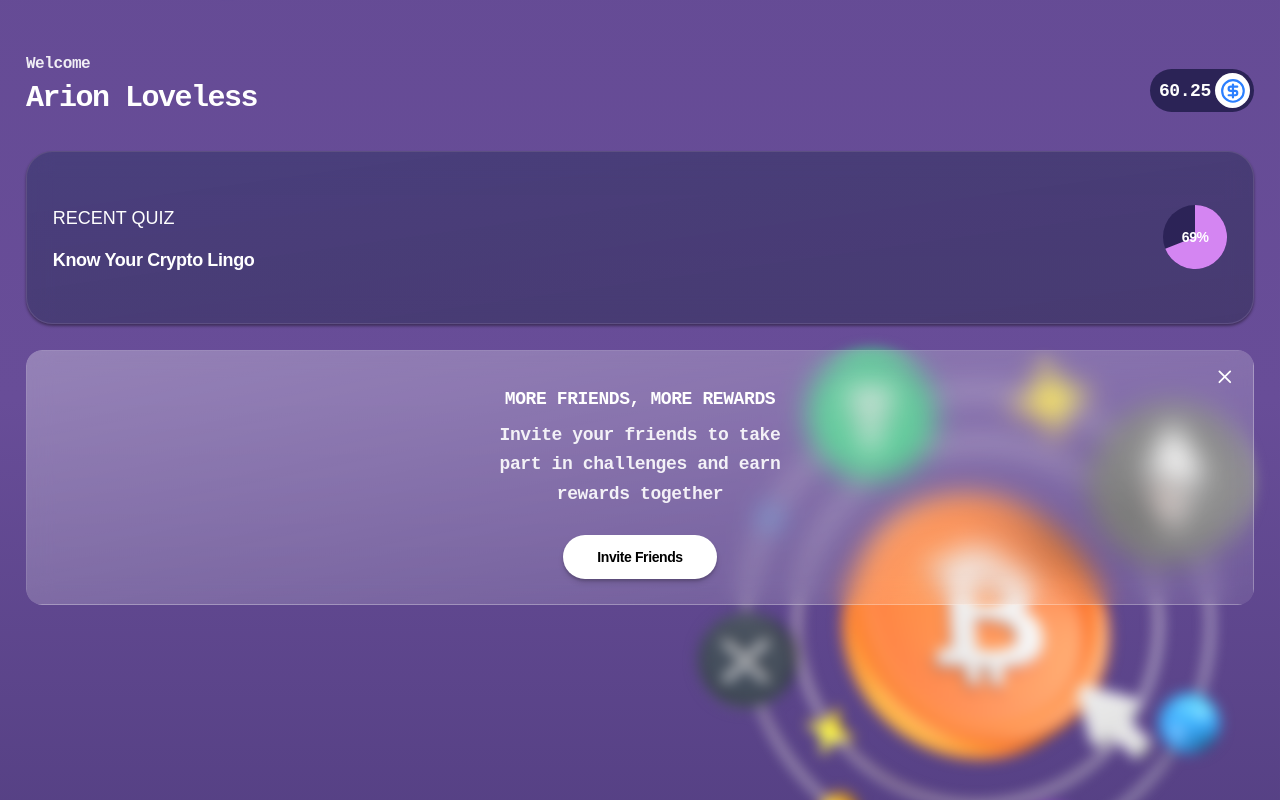
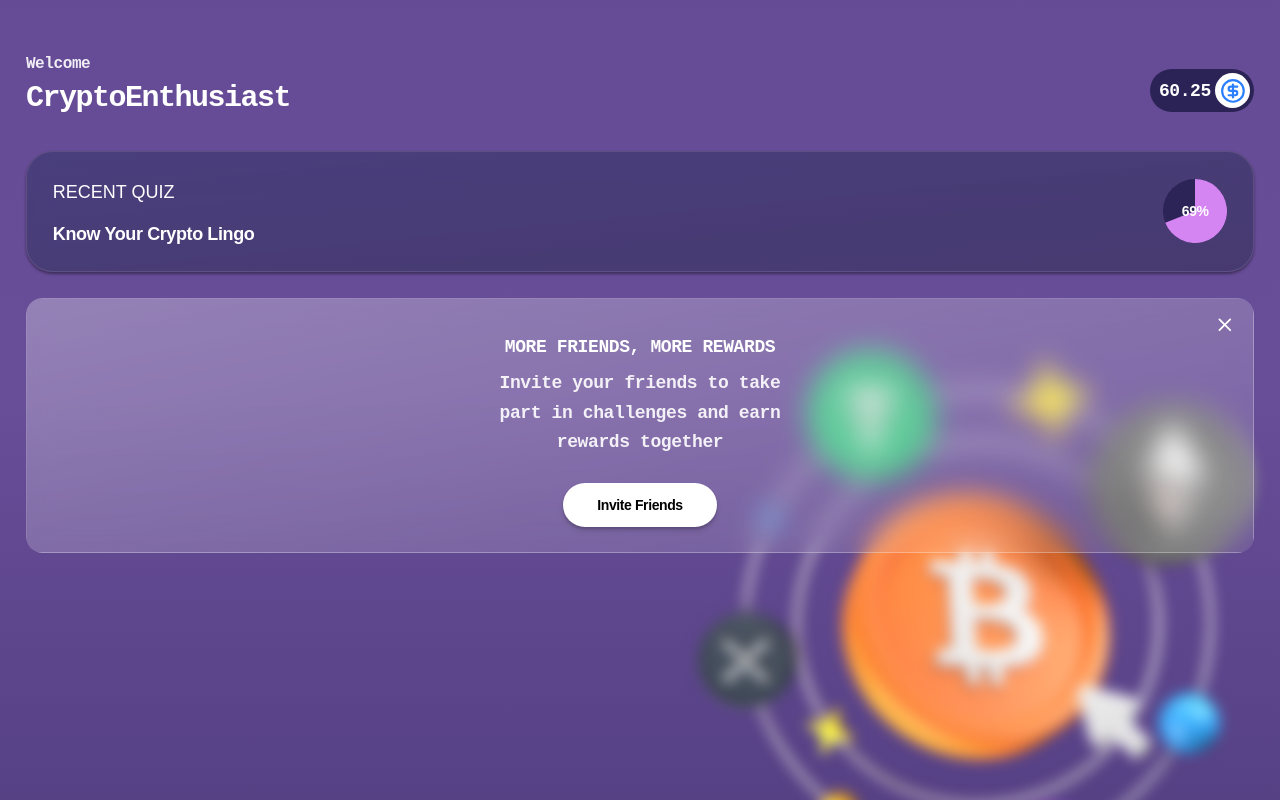
Before and after one commit to DeQuizifi/app.dequizifi.xyz, a Next.js app: page /dashboard in a window 1280 px wide. Built offline with nearby package versions, Linux system fonts and the light colour scheme.

Commit message:
feat: update mock user data and refine RecentQuizWidget styles

```diff
--- a/src/app/dashboard/page.tsx
+++ b/src/app/dashboard/page.tsx
@@ -8,7 +8,7 @@ import InviteFriendsBanner from "@/components/dashboard/InviteFriendsBanner";
 
 // Mock data for now - later will be replaced with actual API calls
 const mockUser = {
-  username: "Arion Loveless",
+  username: "CryptoEnthusiast",
 };
 
 const mockBalance = 60.25;
--- a/src/components/dashboard/RecentQuizWidget.tsx
+++ b/src/components/dashboard/RecentQuizWidget.tsx
@@ -24,7 +24,6 @@ export default function RecentQuizWidget({
         "bg-slate-900/30 backdrop-blur-md border border-white/10",
         "shadow-2xl shadow-black/20",
         "hover:bg-slate-900/40 hover:border-white/20 transition-all duration-300 ease-out",
-        "focus:outline-none focus:ring-2 focus:ring-blue-400/50 focus:ring-offset-2 focus:ring-offset-transparent",
         className
       )}
       onClick={onClick}
@@ -41,7 +40,7 @@ export default function RecentQuizWidget({
       {/* Subtle gradient overlay for enhanced glassmorphism */}
       <div className="absolute inset-0 bg-gradient-to-br from-blue-500/5 to-slate-800/10 pointer-events-none" />
 
-      <div className="relative p-6">
+      <div className="relative px-6">
         {/* Content - Header and Quiz title on left, Progress on right */}
         <div className="flex items-center justify-between gap-4">
           {/* Left side - Header and Quiz title together */}
@@ -59,7 +58,6 @@ export default function RecentQuizWidget({
             <CircularProgress
               value={progress}
               size={64}
-              strokeWidth={6}
               className="text-white"
             />
           </div>
```
